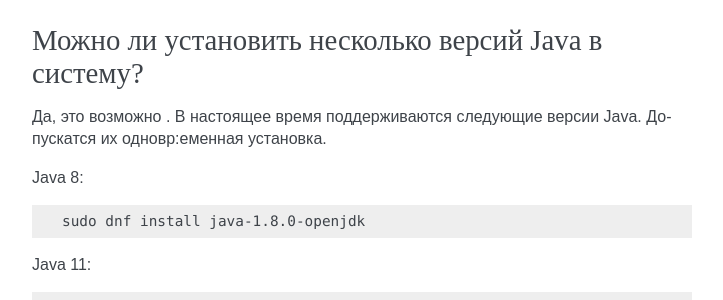
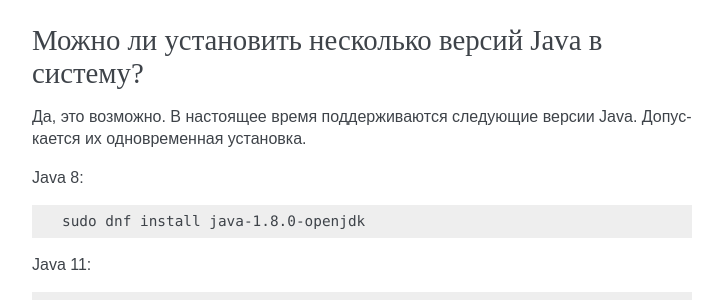
Before and after one commit to RussianFedora/FAQ, a Sphinx documentation site: the page built from source/package-manager.rst, in a window 1280 px wide and 900 px high, scrolled down 9841 px. Shown: the part 152-452 px from the top of the window, without its empty margins (388-1111 px from the left). Built offline with Sphinx 7.4.7, drawn with Linux system fonts in a browser that asks for light colours; comment, search, counter and statistics services are not loaded.

Commit message:
Исправление опечаток

```diff
--- a/source/administration.rst
+++ b/source/administration.rst
@@ -23,8 +23,7 @@
 
 В меню загрузчика Grub 2 выберем нужную загрузочную опцию и нажмем клавишу **E** на клавиатуре для перехода в режим редактирвоания.
 
-В открывшемся редакторе найдем строку, которая начинается со слова **linux**, переёдем в ее конец. Отступим пробел от последнего символа и добавим нужный параметр.
-Если параметров несколько, следует использовать пробел в качестве разделителя между ними.
+В открывшемся редакторе найдем строку, которая начинается со слова **linux**, переёдем в ее конец. Отступим пробел от последнего символа и добавим нужный параметр. Если параметров несколько, следует использовать пробел в качестве разделителя между ними.
 
 Для начала загрузки нажмем сочетание **Ctrl + X** на клавиатуре.
 
--- a/source/package-manager.rst
+++ b/source/package-manager.rst
@@ -556,7 +556,7 @@
 Можно ли установить несколько версий Java в систему?
 ========================================================
 
-Да, это возможно     . В настоящее время поддерживаются следующие версии Java. Допускатся их одновр:еменная установка.
+Да, это возможно. В настоящее время поддерживаются следующие версии Java. Допускается их одновременная установка.
 
 Java 8:
 
```
